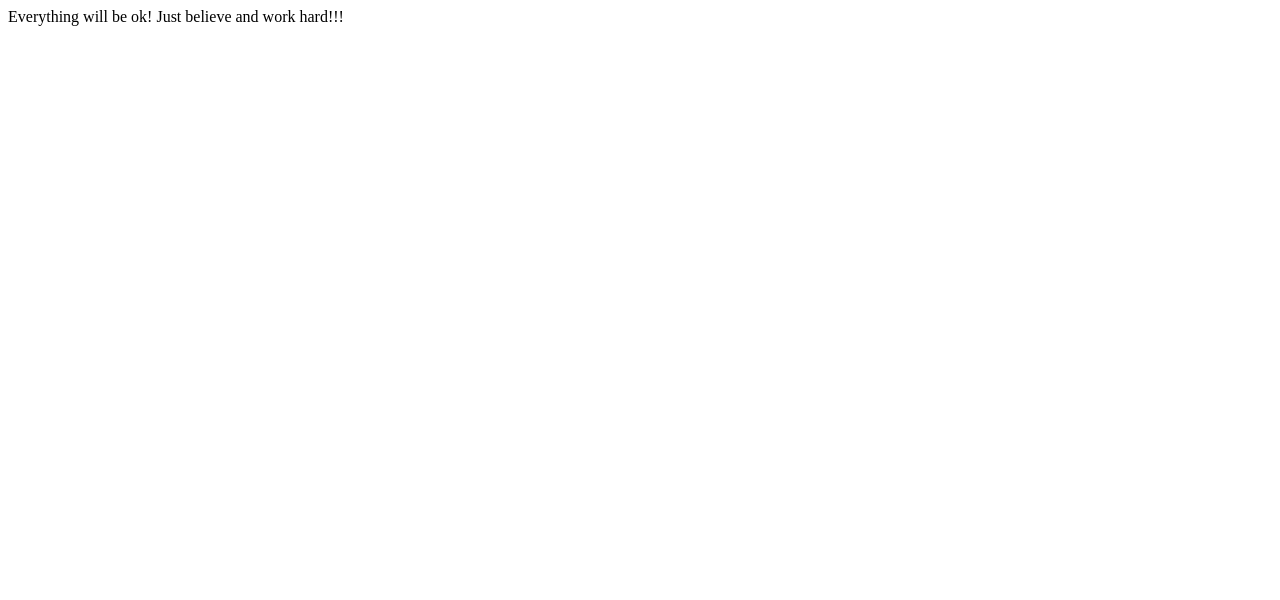
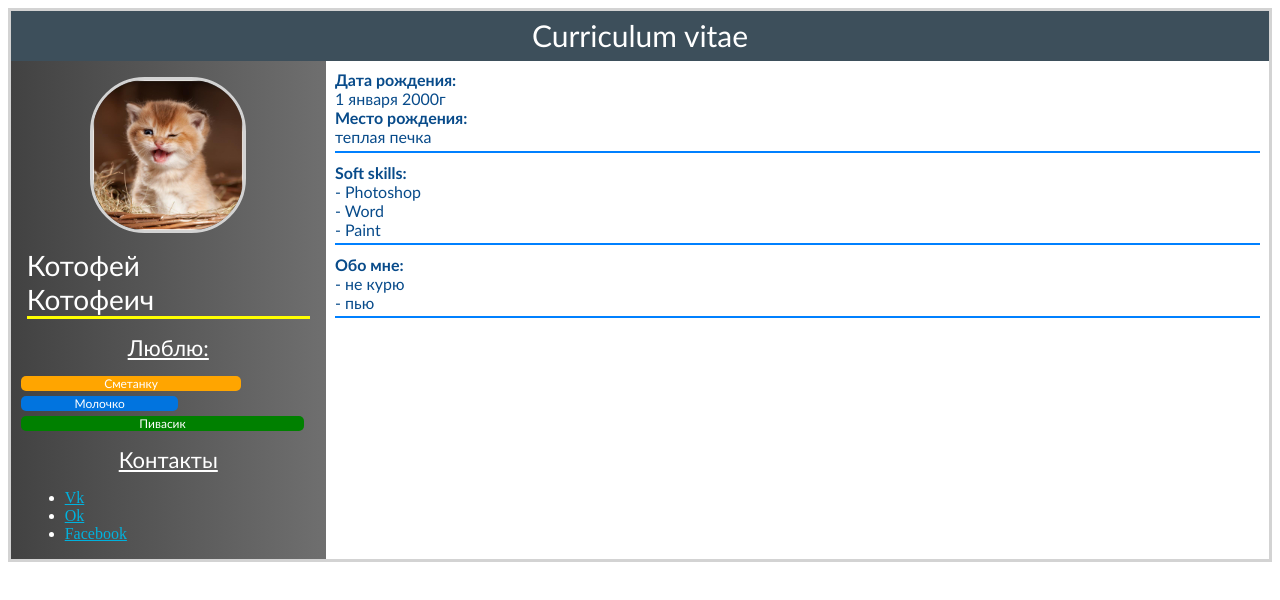
Before and after one commit to lolodin7/lolodin7.github.io, a plain HTML site: page index.html in a window 1280 px wide. Drawn offline with Linux system fonts and the light colour scheme.

Commit message:
Result 1

```diff
--- a/index.html
+++ b/index.html
@@ -1,9 +1,67 @@
 <!DOCTYPE html>
 <html>
 <head>
-	<title>My first site</title>
+	<title>Homework</title>
+	<meta charset="utf-8">
+	<link rel="stylesheet" type="text/css" href="style.css">
 </head>
 <body>
-Everything will be ok! Just believe and work hard!!!
+	<div id="container">
+		<div id="header">
+			Curriculum vitae
+		</div>
+		<div id="body">
+			<div id="left-side">
+				<div>
+					<img class="img" src="cat.jpg" alt="Котофей Котофеич">
+				</div>
+				<div id="name-div">
+					<p class="left-side-div">Котофей</p>
+					<p class="left-side-div">Котофеич</p>
+				</div>
+				<div>
+					<p class="left-side-p">Люблю:</p>
+				</div>
+				<div id="left-menu-item1" class="left-menu-items">
+					Сметанку
+				</div>
+				<div id="left-menu-item2" class="left-menu-items">
+					Молочко
+				</div>
+				<div id="left-menu-item3" class="left-menu-items">
+					Пивасик
+				</div>
+				<div>
+					<p class="left-side-p">Контакты</p>
+				</div>
+				<div>
+					<ul>
+						<li><a href="http://vk.com">Vk</a></li>
+						<li><a href="http://odnoklassniki.ru">Ok</a></li>
+						<li><a href="http://facebook.com">Facebook</a></li>
+					</ul>
+				</div>
+			</div>
+			<div id="right-side">
+				<div class="right-side-div">
+					<p class="title-text">Дата рождения:</p>
+					<p>1 января 2000г</p>
+					<p class="title-text">Место рождения:</p>
+					<p>теплая печка</p>
+				</div>
+				<div class="right-side-div">
+					<p class="title-text">Soft skills:</p>
+					<p>- Photoshop</p>
+					<p>- Word</p>
+					<p>- Paint</p>
+				</div>
+				<div class="right-side-div">
+					<p class="title-text">Обо мне:	</p>
+					<p>- не курю</p>
+					<p>- пью</p>
+				</div>
+			</div>
+		</div>
+	</div>
 </body>
 </html>
--- /dev/null
+++ b/style.css
@@ -0,0 +1,116 @@
+#container{
+	border: solid 3px rgb(211 211 211);
+}
+
+#header{
+	background: rgb(61 79 91);
+	height: 50px;
+	text-align: center;
+	color: white;
+	font-family: calibri;
+	line-height: 160%;
+	font-size: 30px;
+}
+
+#body{
+	display: flex;
+}
+
+#left-side{
+	width: 25%;
+	background: linear-gradient(to right, rgb(66 66 66), rgb(111 111 111));
+}
+
+#right-side{
+	width: 75%;
+}
+
+.img{
+	width: 150px;
+	height: 150px;
+	border-radius: 35%;
+	border: solid 3px rgb(211 211 211);
+
+	display: block;
+	margin: 5% auto;
+}
+
+.header-text{
+	vertical-align: middle;
+}
+
+.title-text{
+	color: rgb(8 75 138);
+	font-weight: bold;
+	font-family: calibri;
+}
+
+p{
+	color: rgb(8 75 138);
+	font-family: calibri;
+	margin: 0%;
+}
+
+.left-side-div{
+	color: white;
+	font-family: calibri;
+	font-size: 28px;
+
+}
+
+.right-side-div{
+	border-bottom: solid 2px rgb(0 128 255);
+	margin: 1%;
+	padding-bottom: 0.5%;
+}
+
+.left-side-p{
+	color: white;
+	font-family: calibri;
+	font-size: 22px;
+	text-align: center;
+	text-decoration: underline;
+	margin-top: 15px;
+	margin-bottom: 15px;
+}
+
+.left-menu-items{
+	border-radius: 5px;
+	margin: 10px;
+	margin-bottom: 5px;
+	margin-top: 5px;
+	text-align: center;
+	color: white;
+	font-size: 12px;
+	font-family: calibri;
+}
+
+#left-menu-item1{
+	background-color: rgb(255 165 0);
+	width: 70%;
+}
+
+#left-menu-item2{
+	background-color: rgb(1 116 223);
+	width: 50%;
+}
+
+#left-menu-item3{
+	background-color: rgb(0 128 0);
+	width: 90%;
+}
+
+li{
+	color: white;
+	margin-left: 5%;
+}
+
+a{
+	color: rgb(0 178 222);
+}
+
+#name-div{
+	border-bottom: solid 3px rgb(255 255 0);
+	margin-left: 5%;
+	margin-right: 5%;
+}
```
Also changed, not shown: cat.jpg (added).
